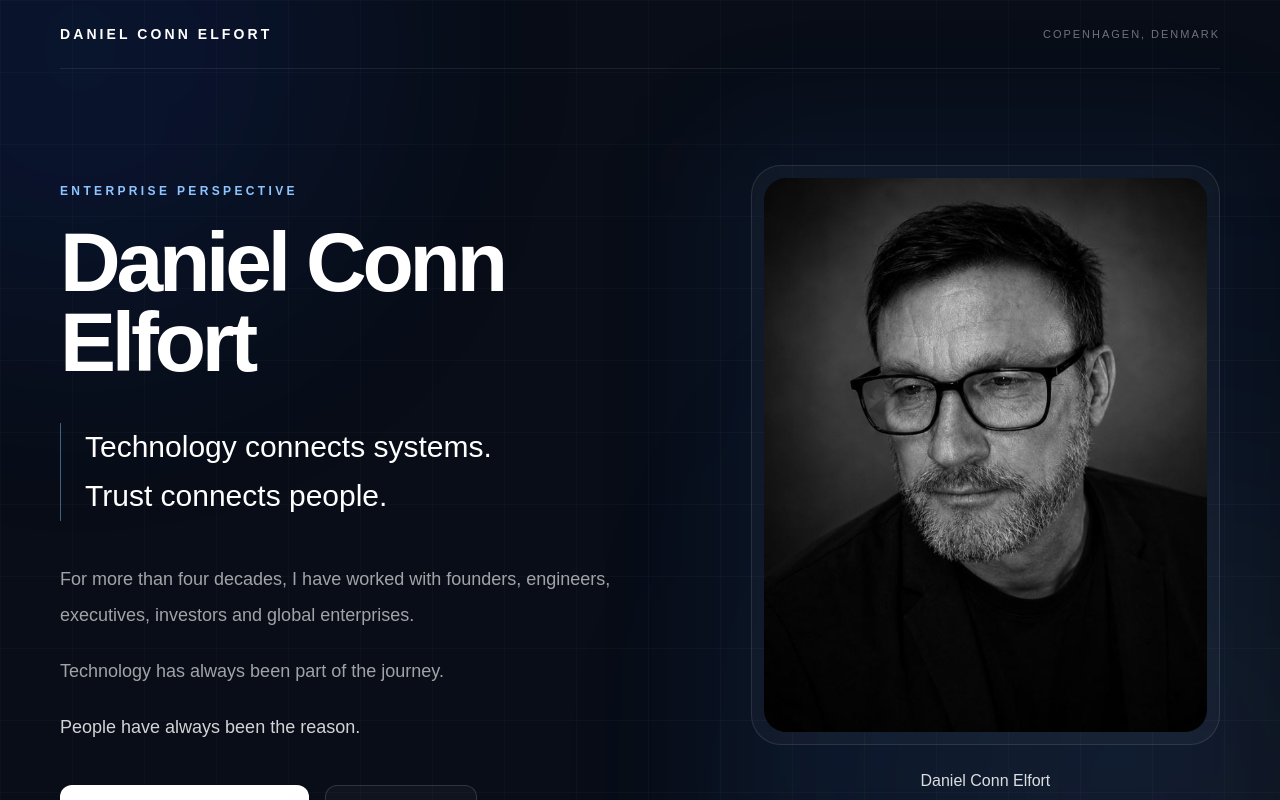
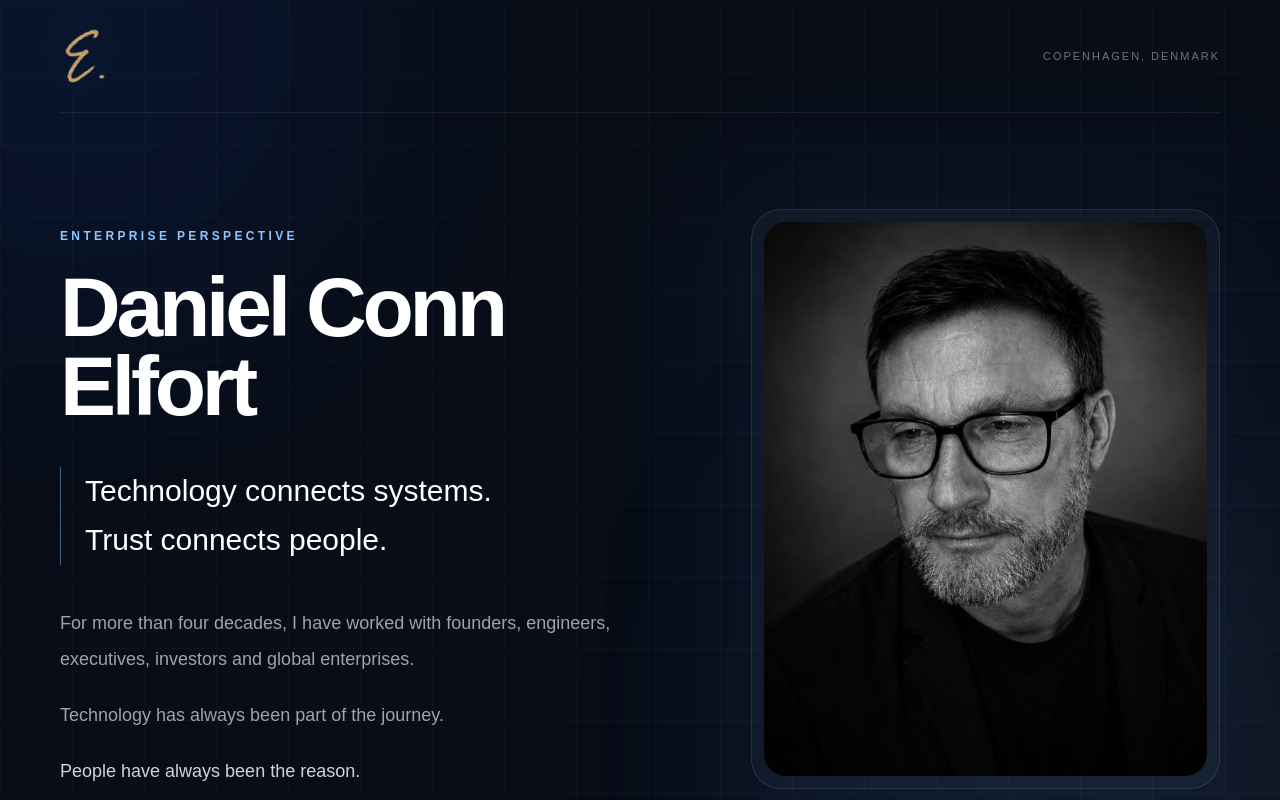
Before and after one commit to SoSureAdmin/elfort.com, a Next.js app: page / in a window 1280 px wide. Shown: the top 800 px of the page. Built offline with nearby package versions, Linux system fonts and the light colour scheme.

Commit message:
Add Elfort heritage monogram to site header

```diff
--- a/app/page.tsx
+++ b/app/page.tsx
@@ -1,3 +1,4 @@
+import Image from "next/image";
 import Hero from "./components/Hero";
 import Perspective from "./components/Perspective";
 import Observations from "./components/Observations";
@@ -27,9 +28,15 @@ export default function Home() {
        <header className="flex items-center justify-between border-b border-white/[0.08] py-6">
   <a
     href="#top"
-            className="text-sm font-semibold uppercase tracking-[0.22em] text-white"
+    className="transition-opacity duration-300 hover:opacity-80"
   >
-            Daniel Conn Elfort
+    <Image
+      src="/brand/monogram-gold.png"
+      alt="Elfort"
+      width={50}
+      height={50}
+      priority
+    />
   </a>
 
   <div className="text-[11px] uppercase tracking-[0.18em] text-white/42">
```
Also changed, not shown: public/brand/monogram-gold.png (added). Lines whose indentation alone changed are shown as unchanged.
